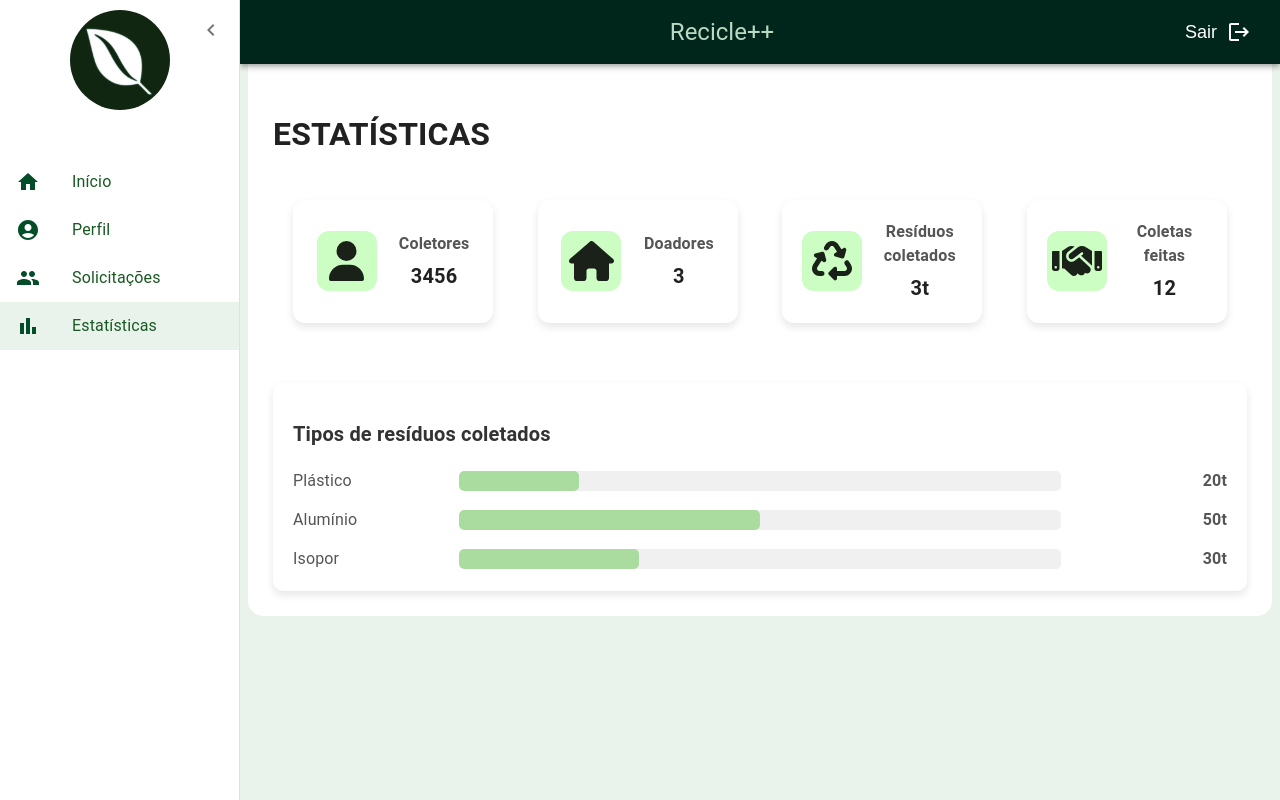
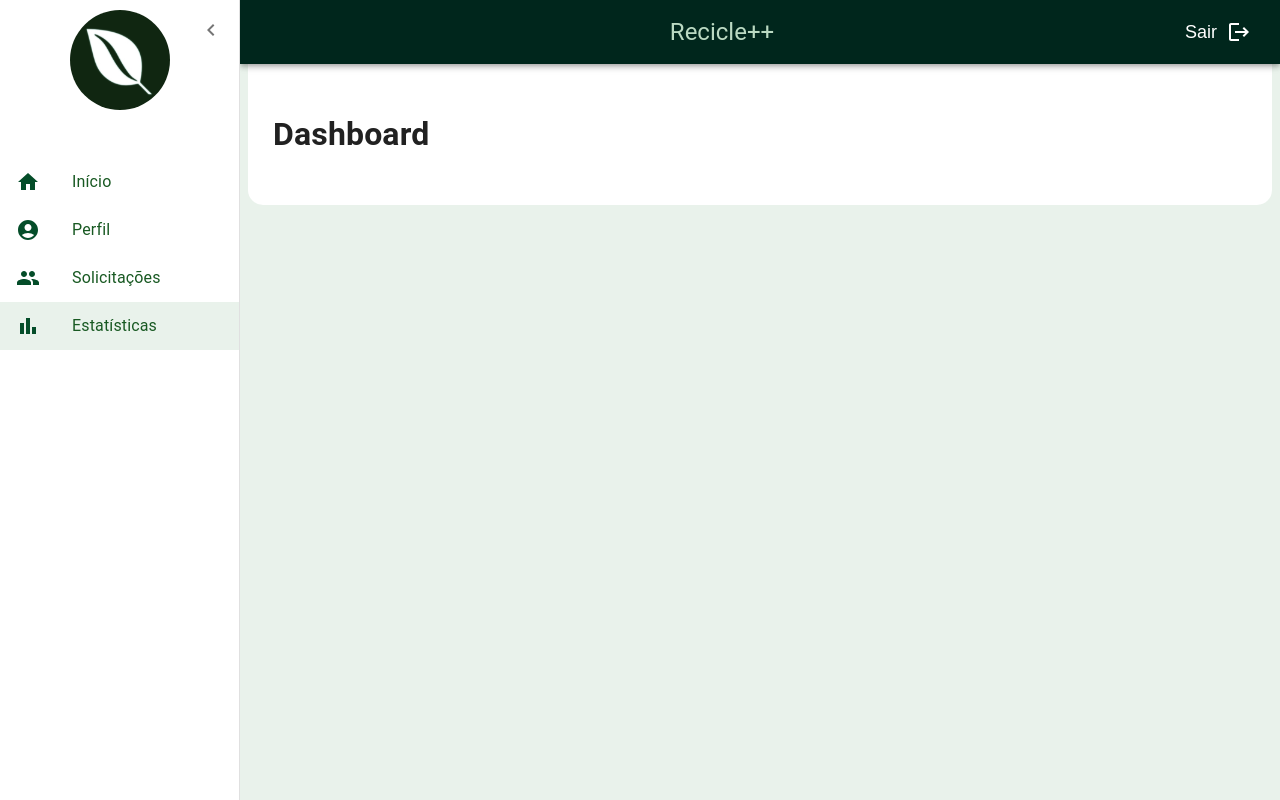
Before and after one commit to recicleplusplus/manager, a Next.js app: page /logged/dashboard in a window 1280 px wide. Built offline with nearby package versions, Linux system fonts and the light colour scheme; no server answers.

Commit message:
Revert "frontend manager statistics"
This reverts commit 26be6a163083dda7434eea9f24baa94f2687876a.

```diff
--- a/app/logged/dashboard/Dashboard.module.css
+++ /dev/null
@@ -1,117 +0,0 @@
-.dashboardContainer {
-    display: flex;
-    flex-wrap: wrap;
-    gap: 20px;
-    justify-content: space-between;
-    padding: 20px;
-    background-color: white;
-    border-radius: 10px;
-}
-
-.card {
-    display: flex;
-    flex-direction: row;
-    align-items: center;
-    justify-content: space-around;
-    background: white;
-    border-radius: 12px;
-    box-shadow: 0 4px 8px rgba(0, 0, 0, 0.1);
-    width: 200px;
-    padding: 20px;
-    text-align: center;
-    transition: transform 0.3s ease;
-}
-
-.card:hover {
-    transform: scale(1.05);
-}
-
-.iconContainer {
-    background-color: rgb(204, 253, 195);
-    /* Cor de fundo do ícone */
-    width: 60px;
-    /* Largura fixa */
-    height: 60px;
-    /* Altura fixa */
-    display: flex;
-    align-items: center;
-    justify-content: center;
-    border-radius: 12px;
-    /* Borda arredondada */
-    margin-right: 15px;
-    /* Espaçamento entre o ícone e o texto */
-    flex-shrink: 0;
-    /* Evita que o contêiner encolha */
-}
-
-.icon {
-    height: 40px;
-    /* Tamanho do ícone */
-}
-
-.info h3 {
-    font-size: 16px;
-    color: #555;
-    margin: 0;
-}
-
-.info p {
-    font-size: 20px;
-    font-weight: bold;
-    margin: 5px 0 0;
-}
-
-/* Seção de resíduos coletados */
-.wasteSection {
-    margin-top: 40px;
-    padding: 20px;
-    background-color: white;
-    border-radius: 10px;
-    box-shadow: 0 4px 8px rgba(0, 0, 0, 0.1);
-}
-
-.wasteSection h2 {
-    font-size: 20px;
-    margin-bottom: 20px;
-    color: #333;
-}
-
-.wasteList {
-    display: flex;
-    flex-direction: column;
-    gap: 15px;
-}
-
-.wasteItem {
-    display: flex;
-    align-items: center;
-    justify-content: space-between;
-}
-
-.wasteType {
-    flex: 1;
-    font-size: 16px;
-    color: #555;
-}
-
-.wasteBarContainer {
-    flex: 4;
-    margin: 0 15px;
-    background-color: #f0f0f0;
-    border-radius: 5px;
-    overflow: hidden;
-    height: 20px;
-}
-
-.wasteBar {
-    height: 100%;
-    border-radius: 5px;
-}
-
-.wasteAmount {
-    flex: 1;
-    text-align: right;
-    font-size: 16px;
-    font-weight: bold;
-    color: #555;
-}
--- a/app/logged/dashboard/page.jsx
+++ b/app/logged/dashboard/page.jsx
@@ -1,63 +1,7 @@
-import React from 'react';
-import styles from './Dashboard.module.css'; // Importa o CSS Module
-import { FontAwesomeIcon } from '@fortawesome/react-fontawesome';
-import { faHouse, faUser, faRecycle, faHandshake } from '@fortawesome/free-solid-svg-icons';
-
-const Dashboard = () => {
-    // Dados simulados (com ícones do Font Awesome e emojis)
-    const stats = [
-        { title: 'Coletores', value: 3456, icon: faUser }, // Ícone do Font Awesome
-        { title: 'Doadores', value: 3, icon: faHouse }, // Emoji
-        { title: 'Resíduos coletados', value: '3t', icon: faRecycle }, // Emoji
-        { title: 'Coletas feitas', value: 12, icon: faHandshake }, // Emoji
-    ];
-
-    const wasteData = [
-        { type: 'Plástico', amount: 20, color: '#FFA500' },
-        { type: 'Alumínio', amount: 50, color: '#6A5ACD' },
-        { type: 'Isopor', amount: 30, color: '#FF6347' },
-    ];
-
+export default function Dashboard() {
     return (
         <div>
-            <h1>ESTATÍSTICAS</h1>
-            <div className={styles.dashboardContainer}>
-                {stats.map((item, index) => (
-                    <div key={index} className={styles.card}>
-                        <div className={styles.iconContainer}>
-                            <FontAwesomeIcon icon={item.icon} className={styles.icon} />
-                        </div>
-                        <div className={styles.info}>
-                            <h3>{item.title}</h3>
-                            <p>{item.value}</p>
-                        </div>
-                    </div>
-                ))}
-            </div>
-
-            <div className={styles.wasteSection}>
-                <h2>Tipos de resíduos coletados</h2>
-                <div className={styles.wasteList}>
-                    {wasteData.map((waste, index) => (
-                        <div key={index} className={styles.wasteItem}>
-                            <span className={styles.wasteType}>{waste.type}</span>
-                            <div className={styles.wasteBarContainer}>
-                                <div
-                                    className={styles.wasteBar}
-                                    style={{
-                                        width: `${waste.amount}%`,
-                                        backgroundColor: 'rgb(170, 220, 160)',
-                                    }}
-                                ></div>
-                            </div>
-                            <span className={styles.wasteAmount}>{waste.amount}t</span>
-                        </div>
-                    ))}
-                </div>
-            </div>
-
+            <h1>Dashboard</h1>
         </div>
-    );
-};
-
-export default Dashboard;
+    )
+}
--- a/package.json
+++ b/package.json
@@ -12,11 +12,6 @@
     "@emotion/react": "^11.11.1",
     "@emotion/styled": "^11.11.0",
     "@fontsource/roboto": "^5.0.8",
-    "@fortawesome/fontawesome-svg-core": "^6.7.1",
-    "@fortawesome/free-brands-svg-icons": "^6.7.1",
-    "@fortawesome/free-regular-svg-icons": "^6.7.1",
-    "@fortawesome/free-solid-svg-icons": "^6.7.1",
-    "@fortawesome/react-fontawesome": "^0.2.2",
     "@mui/icons-material": "^5.14.6",
     "@mui/lab": "^5.0.0-alpha.141",
     "@mui/material": "^5.14.6",
```
Also changed, not shown: 1 other file (tests, documents, lock files or other folders).
